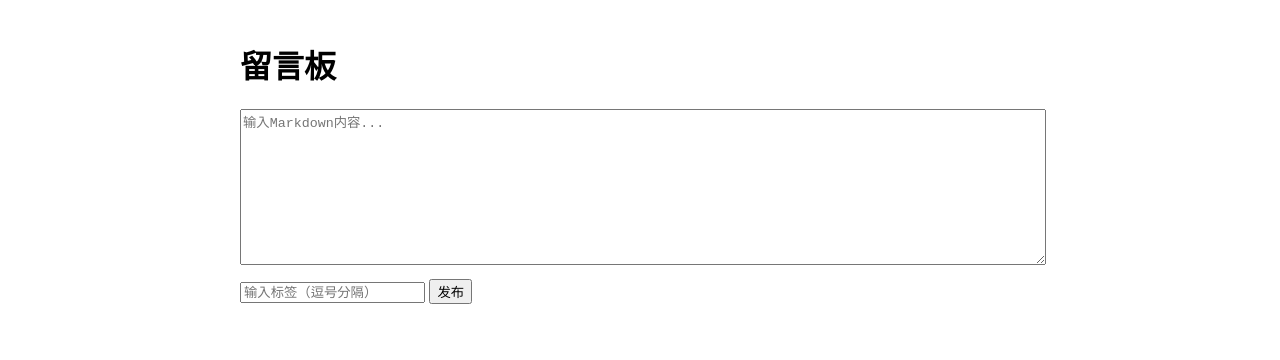
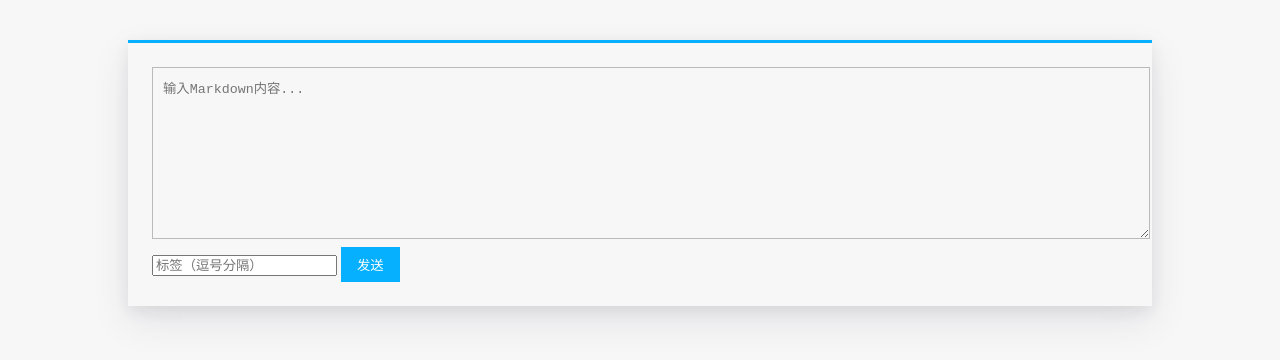
Before and after one commit to Chillizu/ClassMeta, a plain HTML site: page index.html in a window 1280 px wide. Drawn offline with nearby package versions, Linux system fonts and the light colour scheme; no server answers; a web font is replaced by a local one.

Commit message:
changed styles

```diff
--- a/Wrangler.toml
+++ b/Wrangler.toml
@@ -1,5 +1,6 @@
 name = "message-board-api"
 compatibility_date = "2023-05-15"
+main = "src/index.js"
 
 kv_namespaces = [
     { binding = "MESSAGES", id = "5003b206b3b44570a69ce58e60488c5a" }
--- a/index.html
+++ b/index.html
@@ -7,16 +7,15 @@
     <script src="https://cdn.jsdelivr.net/npm/marked/marked.min.js"></script>
     <script src="https://cdn.jsdelivr.net/npm/prismjs/prism.min.js"></script>
 </head>
-<body>
-    <div class="container">
-        <h1>留言板</h1>
-        <div class="editor">
-            <textarea id="content" placeholder="输入Markdown内容..."></textarea>
-            <input type="text" id="tags" placeholder="输入标签（逗号分隔）">
-            <button onclick="submitMessage()">发布</button>
-        </div>
-        <div id="messages"></div>
+<div class="container">
+    <div class="box">
+        <textarea id="content" placeholder="输入Markdown内容..."></textarea>
+        <input type="text" id="tags" placeholder="标签（逗号分隔）">
+        <button onclick="submitMessage()">发送</button>
     </div>
-    <script src="script.js"></script>
-</body>
+
+    <div id="messages" class="messages-container">
+        <!-- 留言将通过JS动态加载 -->
+    </div>
+</div>
 </html>
--- a/style.css
+++ b/style.css
@@ -1,32 +1,109 @@
+/* ===== cake.css 核心样式 ===== */
+@font-face {
+    font-family: 'HarmonyOS';
+    src: url('https://ipacel.cc/dav/HarmonyOS_Sans_SC_Medium.subset.woff2') format('woff2');
+}
+@font-face {
+    font-family: 'JetBrainsMono';
+    src: url('https://ipacel.cc/dav/JetBrainsMono-Regular.woff2') format('woff2');
+}
+
+:root {
+    --c: #06B0FF;   /* 主色调 */
+    --cT: #5dccff17; /* 半透明主色 */
+    --a0: #f7f7f7;  /* 浅色背景 */
+    --a1: #162838;  /* 深色文字 */
+    --t: #7F7F7F80; /* 半透明灰色 */
+}
+
+/* 深色模式适配 */
+@media (prefers-color-scheme: dark) {
+    :root {
+        --a0: #0d1118;
+        --a1: #adb4bc;
+    }
+    .box {
+        border: 1px solid var(--t);
+        box-shadow: none;
+    }
+}
+
 body {
-    font-family: Arial, sans-serif;
-    max-width: 800px;
-    margin: 0 auto;
+    font-family: 'JetBrainsMono', 'PingFang SC', 'HarmonyOS';
+    background-color: var(--a0);
+    line-height: 1.6;
+    margin: 0;
     padding: 20px;
 }
 
-.editor {
-    margin-bottom: 30px;
+.container {
+    max-width: 1024px;
+    margin: 0 auto;
 }
 
-#content {
-    width: 100%;
-    height: 150px;
-    margin-bottom: 10px;
+.box {
+    background: var(--a0);
+    border-top: 3px solid var(--c);
+    padding: 24px;
+    margin: 20px 0;
+    box-shadow: 0 15px 35px rgb(50 50 93 / 10%), 0 5px 15px rgb(0 0 0 / 7%);
 }
 
+/* ===== Message.css 消息样式 ===== */
 .message {
-    border: 1px solid #ddd;
+    border: 1px solid var(--t);
+    margin: 15px 0;
     padding: 15px;
-    margin-bottom: 20px;
-    border-radius: 5px;
+    transition: border-color 0.3s;
+}
+
+.message:hover {
+    border-color: var(--c);
 }
 
 .tag {
     display: inline-block;
-    background: #eee;
+    background: var(--cT);
     padding: 2px 8px;
     margin: 2px;
     border-radius: 3px;
     font-size: 0.9em;
 }
+
+/* 输入区域 */
+#content {
+    width: 100%;
+    height: 150px;
+    padding: 10px;
+    border: 1px solid var(--t);
+    background: var(--a0);
+    resize: vertical;
+}
+
+/* 按钮样式 */
+button {
+    background: var(--c);
+    color: white;
+    border: none;
+    padding: 8px 16px;
+    cursor: pointer;
+    transition: filter 0.3s;
+}
+
+button:hover {
+    filter: brightness(1.15);
+}
+
+/* Markdown 内容样式 */
+.pre {
+    padding: 15px 0;
+}
+.pre code {
+    background: var(--cT);
+    padding: 2px 4px;
+}
+.pre pre {
+    background: var(--a0);
+    padding: 10px;
+    overflow-x: auto;
+}
```
